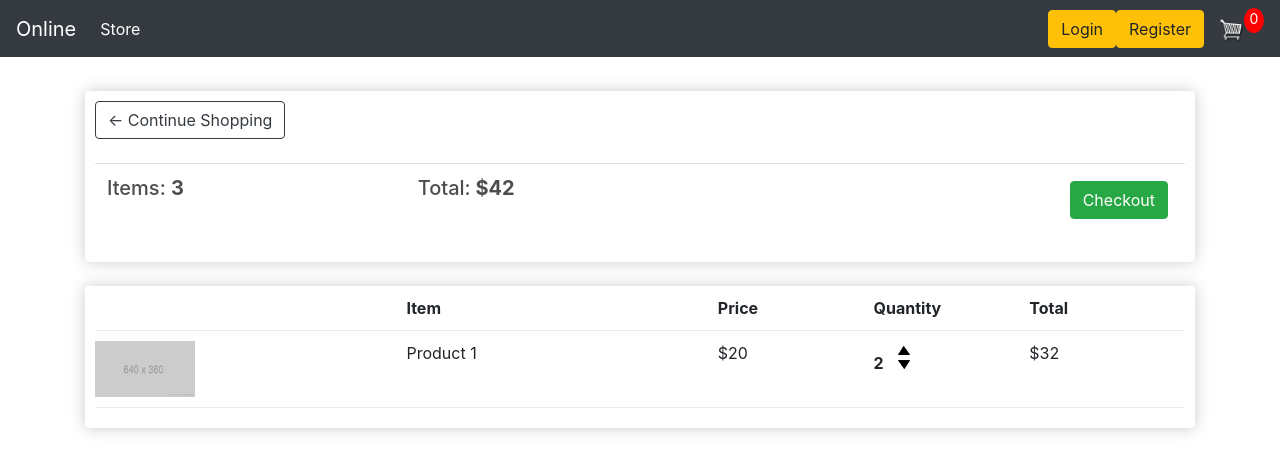
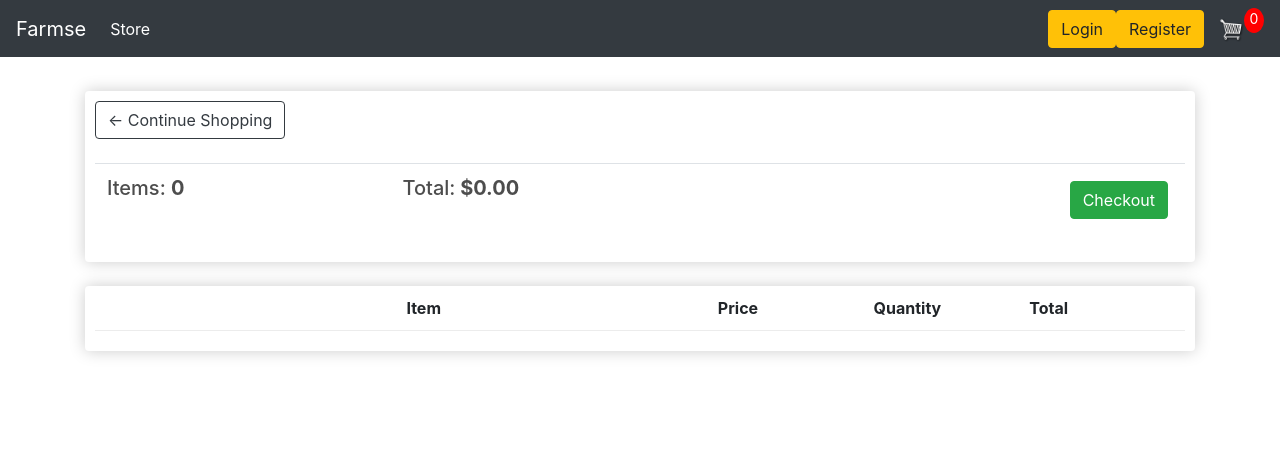
Before and after one commit to anandraj8756/Django-Ecommerce-Website, a Django app: page /cart/ in a window 1280 px wide. Shown: the top 472 px of the page. Run offline with Django 3.2, Linux system fonts and the light colour scheme; lists and menus that the app fills with data are empty; some libraries are stand-ins or nearby versions.

Commit message:
third commit

```diff
--- a/ecommerce/store/templates/store/cart.html
+++ b/ecommerce/store/templates/store/cart.html
@@ -12,8 +12,8 @@
 				<br>
 				<table class="table">
 					<tr>
-						<th><h5>Items: <strong>3</strong></h5></th>
-						<th><h5>Total:<strong> $42</strong></h5></th>
+						<th><h5>Items: <strong>{{order.get_cart_items}}</strong></h5></th>
+						<th><h5>Total:<strong> ${{order.get_cart_total|floatformat:2}}</strong></h5></th>
 						<th>
 							<a  style="float:right; margin:5px;" class="btn btn-success" href="{% url 'checkout' %}">Checkout</a>
 						</th>
@@ -32,22 +32,22 @@
 					<div style="flex:1"><strong>Quantity</strong></div>
 					<div style="flex:1"><strong>Total</strong></div>
 				</div>
-
+				{% for item in items %}
 				<div class="cart-row">
-					<div style="flex:2"><img class="row-image" src="{% static 'images/placeholder.png' %}"></div>
-					<div style="flex:2"><p>Product 1</p></div>
-					<div style="flex:1"><p>$20</p></div>
+					<div style="flex:2"><img class="row-image" src="{{item.product.imageURL}}"></div>
+					<div style="flex:2"><p>{{item.product.name}}</p></div>
+					<div style="flex:1"><p>${{item.product.price|floatformat:2}}</p></div>
 					<div style="flex:1">
-						<p class="quantity">2</p>
+						<p class="quantity">{{item.quantity}}</p>
 						<div class="quantity">
 							<img class="chg-quantity" src="{% static  'images/arrow-up.png' %}">
 
 							<img class="chg-quantity" src="{% static  'images/arrow-down.png' %}">
 						</div>
 					</div>
-					<div style="flex:1"><p>$32</p></div>
+					<div style="flex:1"><p>${{item.get_total}}</p></div>
 				</div>
-
+				{% endfor %}
 			</div>
 		</div>
 	</div>
--- a/ecommerce/store/templates/store/main.html
+++ b/ecommerce/store/templates/store/main.html
@@ -2,7 +2,7 @@
 {% load static %}
 <html>
     <head>
-           <title>OnlineStore</title>
+           <title>farmse</title>
            <meta name="viewport" content="width=device-width, initial-scale=1, maximum-scale=1, minimum-scale=1" />
 
            <link rel="stylesheet" type="text/css" href="{% static 'css/main.css' %}">
@@ -14,7 +14,7 @@
 
 
 		<nav class="navbar navbar-expand-lg navbar-dark bg-dark">
-		  <a class="navbar-brand" href="{% url 'store' %}">Online</a>
+		  <a class="navbar-brand" href="{% url 'store' %}">Farmse</a>
 		  <button class="navbar-toggler" type="button" data-toggle="collapse" data-target="#navbarSupportedContent" aria-controls="navbarSupportedContent" aria-expanded="false" aria-label="Toggle navigation">
 		    <span class="navbar-toggler-icon"></span>
 		  </button>
--- a/ecommerce/store/views.py
+++ b/ecommerce/store/views.py
@@ -9,9 +9,29 @@ def store(request):
 	return render(request, 'store/store.html', context)
 
 def cart(request):
-	context = {}
+
+	if request.user.is_authenticated:
+		customer = request.user.customer
+		order, created = Order.objects.get_or_create(customer=customer, complete=False)
+		items = order.orderitem_set.all()
+	else:
+		items = []
+		order = {'get_cart_total':0, 'get_cart_items':0}
+
+
+	context = {'items':items, 'order':order}
 	return render(request, 'store/cart.html', context)
 
 def checkout(request):
-	context = {}
+
+	if request.user.is_authenticated:
+		customer = request.user.customer
+		order, created = Order.objects.get_or_create(customer=customer, complete=False)
+		items = order.orderitem_set.all()
+	else:
+		items = []
+		order = {'get_cart_total':0, 'get_cart_items':0}
+
+
+	context = {'items':items, 'order':order}
 	return render(request, 'store/checkout.html', context)
```
Also changed, not shown: ecommerce/store/models.py (+20 -0 lines), ecommerce/store/templates/store/checkout.html (+8 -6 lines), ecommerce/db.sqlite3, ecommerce/static/images/Cucumber.jpg (added), ecommerce/static/images/banana.jpeg (added), ecommerce/static/images/patato.jpg (added), ecommerce/static/images/tamato.jpg (added), ecommerce/static/js/cart.js (added).
